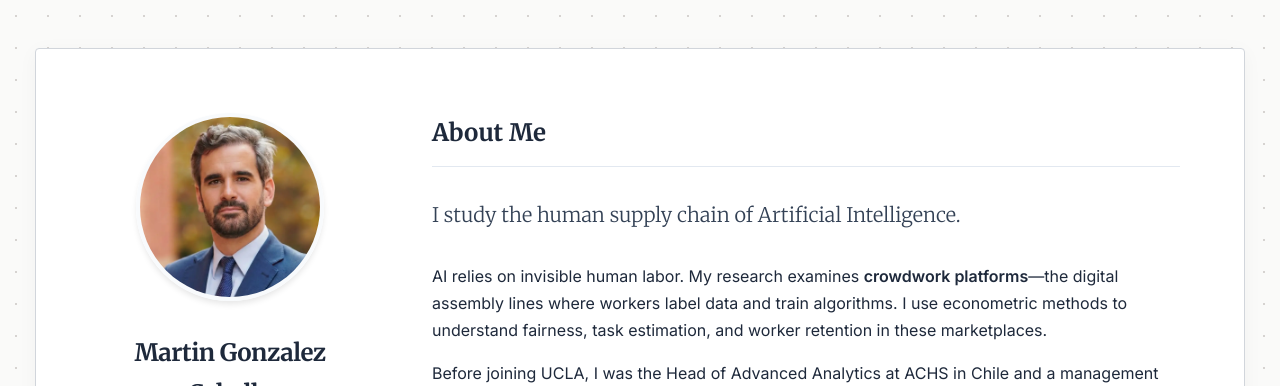
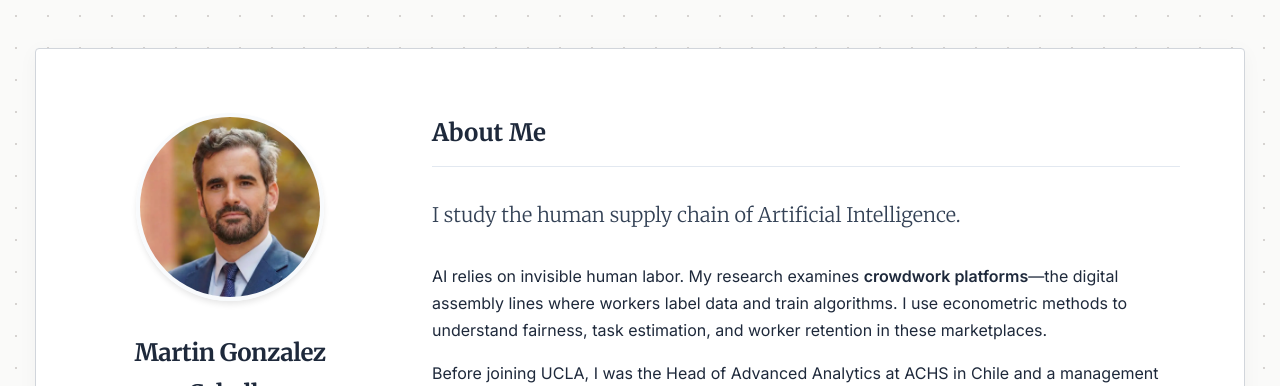
Before and after one commit to martins73/research-site, a Jekyll site: the page built from index.html, in a window 1280 px wide. Shown: the top 386 px of the page. Built offline with Jekyll 4.4.1, drawn with Linux system fonts in a browser that asks for light colours.

Commit message:
Update profile image source in default layout

```diff
--- a/_layouts/default.html
+++ b/_layouts/default.html
@@ -329,7 +329,7 @@
 <body>
     <div class="container">
         <aside class="sidebar">
-            <img src="/assets/profile.webp?v=2" alt="Martin Gonzalez Cabello" class="profile-img">
+            <img src="/assets/profile_picture.webp?v=2" alt="Martin Gonzalez Cabello" class="profile-img">
             <h1 class="name">Martin Gonzalez Cabello</h1>
             <div class="affiliation">PhD Candidate<br>UCLA Anderson</div>
 
```
